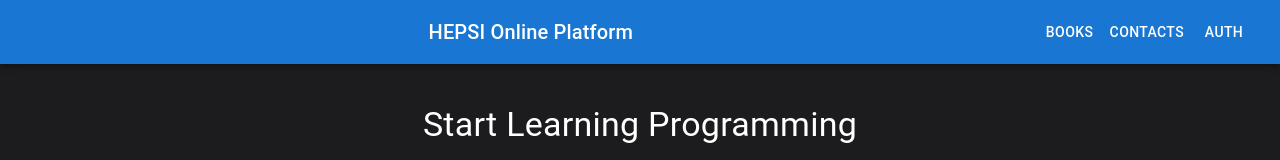
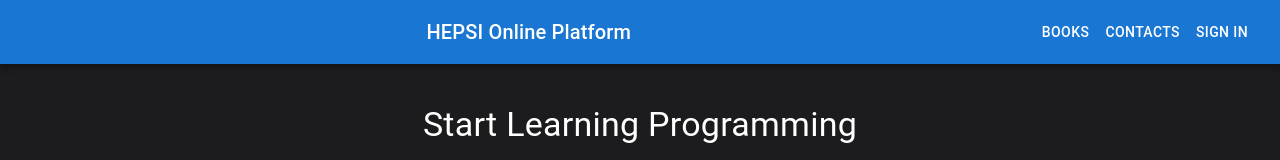
Before and after one commit to antago7/HEPSI, a React (Create React App) app in the folder hepsi_frontend/: page / in a window 1280 px wide. Shown: the top 160 px of the page. Built offline with nearby package versions, Linux system fonts and the light colour scheme.

Commit message:
empty commit

```diff
--- a/hepsi_frontend/src/components/pages/home/home.js
+++ b/hepsi_frontend/src/components/pages/home/home.js
@@ -16,7 +16,7 @@ const HomePage = () => {
                     </Typography>
                     <Button component={Link} to="/courses" color="inherit">BOOKS</Button>
                     <Button component={Link} to="/contacts" color="inherit">Contacts</Button>
-                    <Button component={Link} to="/auth" color="inherit">Auth</Button>
+                    <Button component={Link} to="/auth" color="inherit">SIGN IN</Button>
                 </Toolbar>
             </AppBar>
 
```
